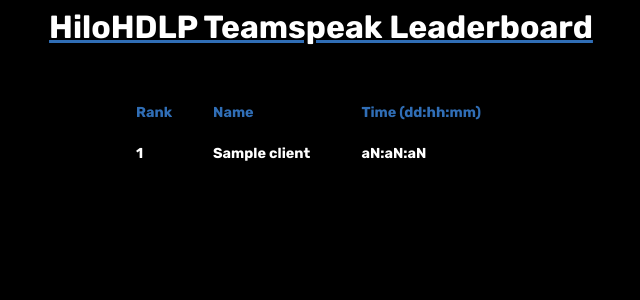
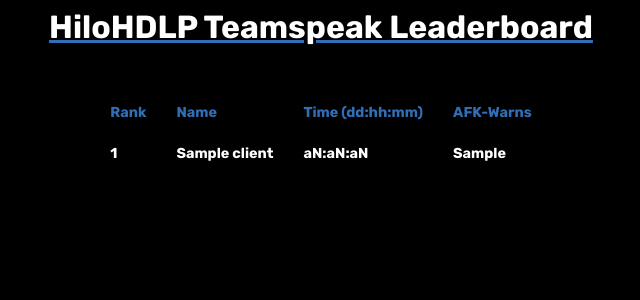
Before and after one commit to coffeemakingtoaster/teamspeak-scoreboard, a Node project: template views/leaderboard.ejs in a window 1280 px wide. Shown: the top 300 px of the page, without its empty margins (319-959 px from the left). Run offline with Node 20 templates, Linux system fonts and the light colour scheme; the template is opened without the code that fills it: most values are stand-ins (such as "Sample title", 1, 10 or a date in 2020).

Commit message:
leaderboard now shows afk warns

```diff
--- a/views/leaderboard.ejs
+++ b/views/leaderboard.ejs
@@ -65,6 +65,7 @@
                     <th>Rank</th>
                     <th>Name</th>
                     <th>Time (dd:hh:mm)</th>
+                    <th>AFK-Warns</th>
                 </tr>
             </thead>
             <tbody>
@@ -84,6 +85,9 @@
                             <td>
                                 <%=displayTime%>
                             </td>
+                            <td>
+                                <%= client.idle_warn %>
+                            </td>
                         </tr>
                         <% rank++ }) %>
             </tbody>
```
